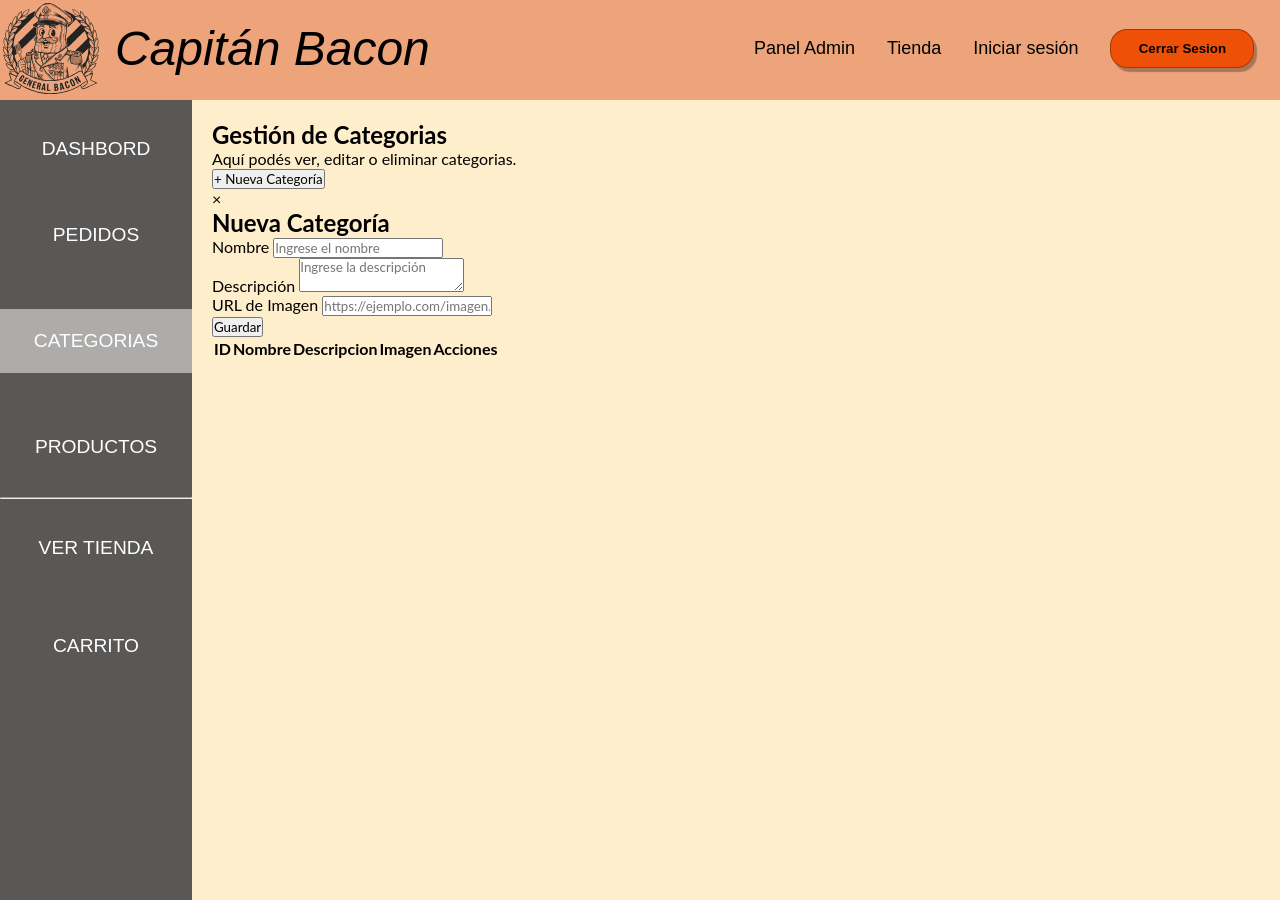
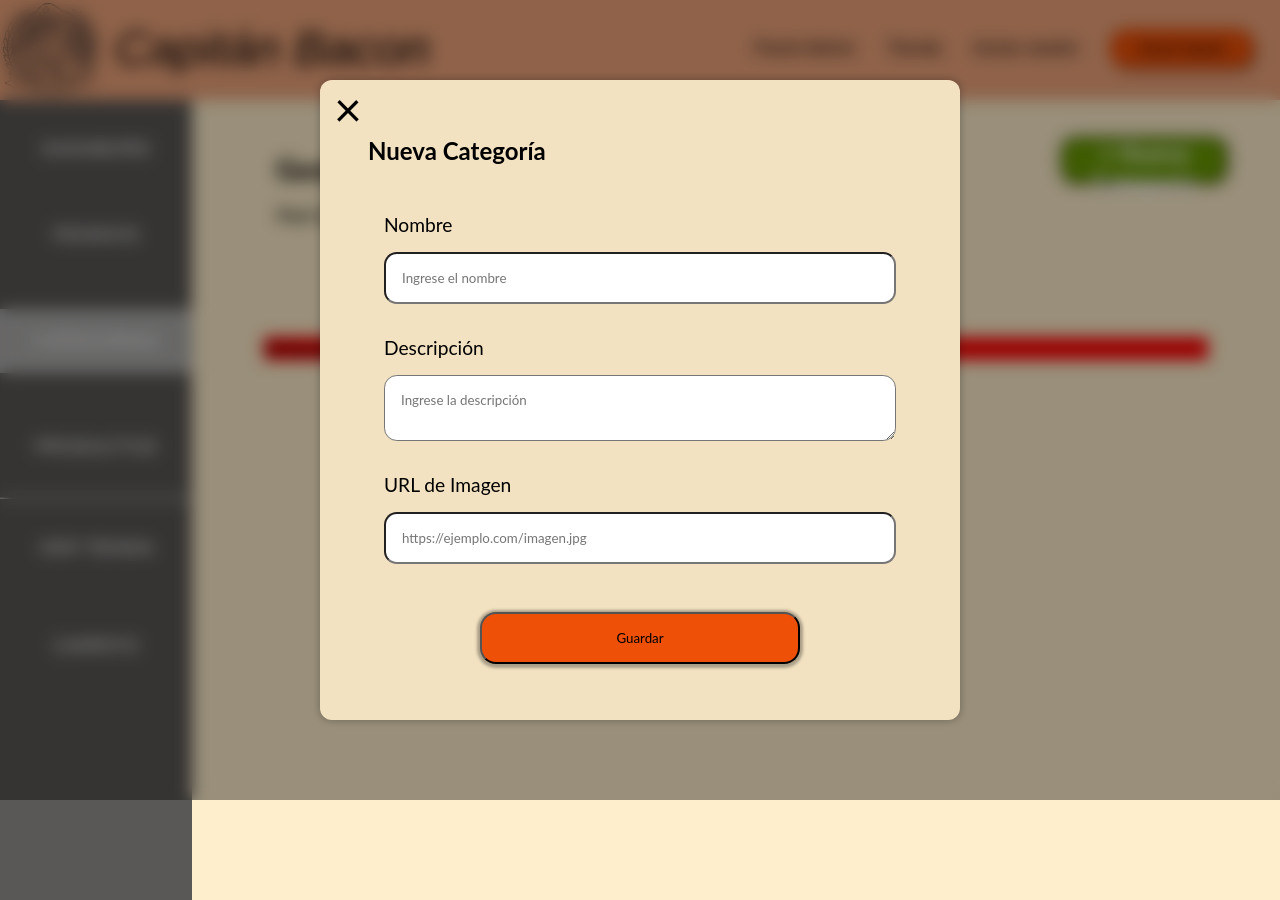
Before and after one commit to TASTY-S-A/General-Bacon-Proyecto-El-Buen-sabor-, a website built with Vite: page src/pages/admin/categorias/categorias.html in a window 1280 px wide. Both pictures are taken after a click on the button "+ Nueva Categoría". Built offline with nearby package versions, Linux system fonts and the light colour scheme; no server answers; a web font is replaced by a local one.

Commit message:
Mejora de la gestión de categorías: se actualiza el estilo y la estructura del formulario, se añade un encabezado y se crea un nuevo archivo CSS para estilos específicos.

```diff
--- /dev/null
+++ b/src/pages/Estilos/Categoria.css
@@ -0,0 +1,139 @@
+.main-content{
+  width: 100%;
+}
+.encabezado{
+    display: flex;
+     width: 100%;
+     margin: 1rem 0 ;
+}
+.encabezado h2, p{
+    display: flex;
+    flex-direction: column;
+    margin: 1rem 4rem;
+}
+.encabezado p {
+    font-size: 1.2rem;
+    font-weight: 500;
+}
+.encabezado h2{
+    font-size: 1.8rem;
+    font-weight: 800;
+}
+.encabezado button{
+  background-color: #699A03;
+  width: 16%;
+  height: 3rem;
+  border-radius: 1rem;
+  margin-left: auto;
+  color: white;
+  font-size: 1.5rem;
+  font-weight: 700;
+  margin-right: 2rem;
+}
+.overlay {
+  display: none;
+  position: fixed;
+  width: 100%;
+  height: 100%;
+  top: 0;
+  left: 0;
+  width: 100%; height: 100%;
+  background: rgba(0, 0, 0, 0.4);
+  backdrop-filter: blur(8px);
+  align-items: center;
+  justify-content: center;
+  z-index: 0;
+}
+
+.modal {
+  background: #f3e2c1;
+  border-radius: 12px;
+  width: 40rem;
+  height: 40rem;
+  box-shadow: 0 0 10px rgba(0,0,0,0.3);
+}
+
+.close{
+  display: flex;
+  font-size: 3rem;
+  padding: 0;
+  align-items: center;
+  justify-content:center;
+  margin: 1rem;
+  width: 1.5rem;
+  height: 1.5rem;
+  transition-duration: 300ms;
+  border-radius: 0.5rem;
+}
+.close:hover{
+  transition-duration: 300ms;
+  cursor: pointer;
+  transform: scale(1.2);
+  color: rgba(153, 1, 1, 0.671);
+}
+
+.modal h2{
+  margin-left: 3rem;
+  margin-bottom: 2rem;
+  margin-top: 1rem;
+}
+
+
+
+.contenidotarjeta{
+  display: flex;
+  width: 100%;
+  flex-direction: column;
+  height: 100%;
+}
+
+.form-group, label, input,textarea{
+   display: flex;
+   width: 100%;
+   margin: 0.5rem 0;
+   flex-direction: column;
+   align-items: center;
+}
+
+.modal label{
+  width: 80%;
+  font-size: 1.2rem;
+  align-items: start;
+}
+
+.form-group input,textarea{
+  max-width: 80%;
+  padding: 1rem;
+  border-radius: 0.8rem;
+}
+
+.guardarCBtn{
+  display: flex;
+  width: 50%;
+  justify-content: center;
+  align-items: center;
+  margin-left: auto;
+  margin-right: auto;
+  margin-top: 2rem;
+  padding: 1rem;
+  border-radius: 1rem;
+  background-color: var(--buttoncolor);
+  box-shadow: 0px 1px 3px 3px rgba(0, 0, 0, 0.3);
+    transition-duration: 300ms;
+}
+
+.guardarCBtn:hover{
+  transition-duration: 300ms;
+  cursor: pointer;
+  transform: scale(1.2);
+  width: 55%;
+  box-shadow: 0px 1px 3px 3px rgb(255, 153, 0);
+}
+
+#tablaCategorias{
+  display: flex;
+  margin: auto;
+  margin-top: 6rem;
+  background: red;
+  width: 90%;
+}
--- a/src/pages/admin/categorias/categorias.html
+++ b/src/pages/admin/categorias/categorias.html
@@ -6,7 +6,7 @@
   <title>categorias | Admin</title>
  <link rel="stylesheet" href="/src/pages/Estilos/variablesglobales.css">
   <link rel="stylesheet" href="/src/pages/Estilos/pagestyle.css">
-  <link rel="stylesheet" href="/src/pages/Estilos/pedidos.css">
+  <link rel="stylesheet" href="/src/pages/Estilos/Categoria.css">
   <link href="https://fonts.googleapis.com/css2?family=Alumni+Sans+Inline+One&display=swap" rel="stylesheet">
   <link href="https://fonts.googleapis.com/css2?family=Gugi&display=swap" rel="stylesheet">
 
@@ -46,16 +46,20 @@
       </aside>
 
       <section class="main-content">
-      <h2>Gestión de Categorias</h2>
-      <p>Aquí podés ver, editar o eliminar categorias.</p>
-        <!-- Botón para abrir el form -->
+        <div class="encabezado">
+        <section class="texto">
+        <h2>Gestión de Categorias</h2>
+        <p>Aquí podés ver, editar o eliminar categorias.</p>
+        </section>
         <button id="btnAbrirFormulario" class="btnAbrirFormCat">+ Nueva Categoría</button>
+        </div>
         <!-- Fondo semitransparente -->
         <div id="fondoModal" class="overlay">
         <!-- Contenedor del form -->
         <form id="categoriaForm" class="modal">
           <span id="btnCerrarFormulario" class="close">&times;</span>
           <h2>Nueva Categoría</h2>
+          <div class="contenidotarjeta">
           <div class="form-group">
             <label for="nombre">Nombre</label>
             <input id="nombre" class="box" name="nombre" type="text" placeholder="Ingrese el nombre" required>
@@ -68,7 +72,9 @@
             <label for="imagenUrl">URL de Imagen</label>
             <input id="imagenUrl" class="box" name="imagenUrl" type="url" placeholder="https://ejemplo.com/imagen.jpg" required>
           </div>
-          <button type="submit" class="guardarCBtn btnAbrirFormCat">Guardar</button>
+
+          <button type="submit" class="guardarCBtn">Guardar</button>
+         </div>
         </form>
         </div>
           <!-- Tabla de categorias -->
```
